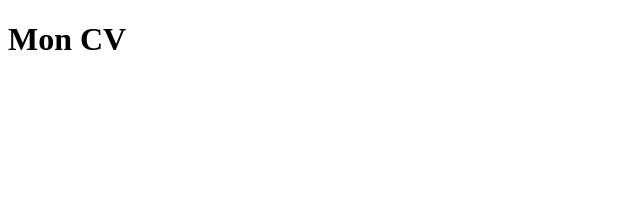
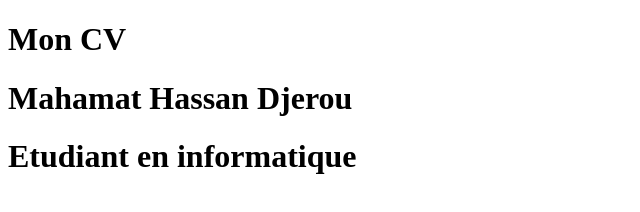
Before and after one commit to mahamath552-coder/mon-cv, a plain HTML site: page index.html in a window 1280 px wide. Shown: the whole page, without its empty margins (0-640 px from the left). Drawn offline with Linux system fonts and the light colour scheme.

Commit message:
mise en place de la section titre

```diff
--- a/index.html
+++ b/index.html
@@ -9,5 +9,9 @@
 
     <body>
         <h1>Mon CV</h1>
+        <header>
+            <h1>Mahamat Hassan Djerou </h1>
+            <h1>Etudiant en informatique </h1>
+        </header>
     </body>
 </html>
```
